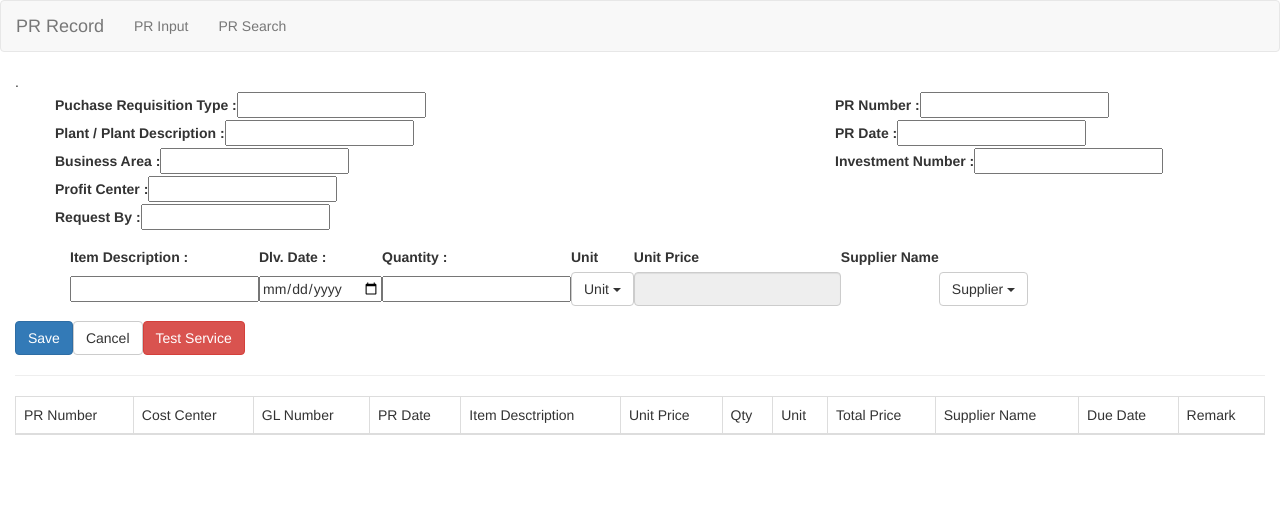
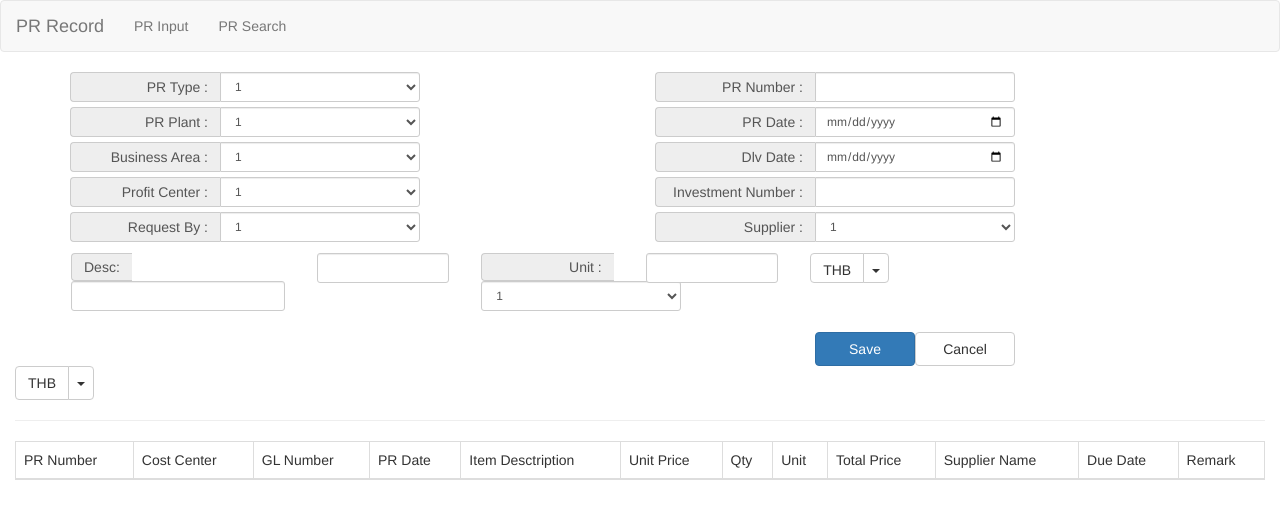
Before and after one commit to suwitsaengkaew/pr-record, an Angular app: page / in a window 1280 px wide. Shown: the top 518 px of the page. Built offline with nearby package versions, Linux system fonts and the light colour scheme.

Commit message:
20180830

```diff
--- a/src/app/prinput/prinputform/prinputform.component.html
+++ b/src/app/prinput/prinputform/prinputform.component.html
@@ -1,120 +1,178 @@
+<div class="container">
   <form>
-  .
-  <div class="container">
-
     <div class="row">
-      <div class="col-xs-8 form-group">
-        <div class="row">
-          <label for="prtype">Puchase Requisition Type : </label>
-          <input type="text">
+      <!-- left column -->
+      <div class="col-xs-6">
+        <!-- PR Type -->
+        <div class="input-group">
+          <span class="input-group-addon" style="width: 150px; text-align: right;" id="basic-prtype">PR Type :
+          </span>
+          <select class="form-control input-sm" aria-describedby="basic-prtype" id="prtype" style="width: 200px;">
+            <option>1</option>
+            <option>2</option>
+            <option>3</option>
+            <option>4</option>
+            <option>5</option>
+          </select>
         </div>
-        <div class="row">
-          <label for="plat">Plant / Plant Description : </label>
-          <input type="text">
+        <!-- Plant -->
+        <div class="input-group" style="margin-top: 5px;">
+          <span class="input-group-addon" style="width: 150px; text-align: right;" id="basic-plant">PR Plant :
+          </span>
+          <select class="form-control input-sm" aria-describedby="basic-plant" id="plant" style="width: 200px;">
+            <option>1</option>
+            <option>2</option>
+            <option>3</option>
+            <option>4</option>
+            <option>5</option>
+          </select>
         </div>
-        <div class="row">
-          <label for="businessarea">Business Area : </label>
-          <input type="text">
+        <!-- Business Area -->
+        <div class="input-group" style="margin-top: 5px;">
+          <span class="input-group-addon" style="width: 150px; text-align: right;" id="basic-buzarea">Business Area
+            : </span>
+          <select class="form-control input-sm" aria-describedby="basic-buzarea" id="buzarea" style="width: 200px;">
+            <option>1</option>
+            <option>2</option>
+            <option>3</option>
+            <option>4</option>
+            <option>5</option>
+          </select>
         </div>
-        <div class="row">
-          <label for="profitCenter">Profit Center : </label>
-          <input type="text">
+        <!-- Profit Center -->
+        <div class="input-group" style="margin-top: 5px;">
+          <span class="input-group-addon" style="width: 150px; text-align: right;" id="basic-profitcenter">Profit
+            Center : </span>
+          <select class="form-control input-sm" aria-describedby="basic-profitcenter" id="profitcenter" style="width: 200px;">
+            <option>1</option>
+            <option>2</option>
+            <option>3</option>
+            <option>4</option>
+            <option>5</option>
+          </select>
         </div>
-        <div class="row">
-          <label for="requestby">Request By : </label>
-          <input type="text" id="">
+        <!-- Request by -->
+        <div class="input-group" style="margin-top: 5px;">
+          <span class="input-group-addon" style="width: 150px; text-align: right;" id="basic-requestby">Request By
+            : </span>
+          <select class="form-control input-sm" aria-describedby="basic-requestby" id="requestby" style="width: 200px;">
+            <option>1</option>
+            <option>2</option>
+            <option>3</option>
+            <option>4</option>
+            <option>5</option>
+          </select>
         </div>
       </div>
-      <div class="col-xs-4 form-group">
-        <div class="row">
-          <label for="prnumber">PR Number : </label>
-          <input type="text" id="">
+      <!-- right column -->
+      <div class="col-xs-4">
+        <!-- PR Number -->
+        <div class="input-group">
+          <span class="input-group-addon" style="width: 200px; text-align: right;" id="basic-prnumber">PR Number :
+          </span>
+          <input id="prnumber" type="text" style="width: 200px;" class="form-control input-sm" aria-describedby="basic-prnumber">
         </div>
-        <div class="row">
-          <label for="prdate">PR Date : </label>
-          <input type="text" id="">
+        <div class="input-group" style="margin-top: 5px;">
+          <!-- PR Date -->
+          <span class="input-group-addon" style="width: 200px; text-align: right;" id="basic-prdate">PR Date : </span>
+          <input id="prdate" type="date" style="width: 200px;" class="form-control input-sm" aria-describedby="basic-prdate">
         </div>
-        <div class="row">
-          <label for="investNumver">Investment Number : </label>
-          <input type="text" id="">
+        <div class="input-group" style="margin-top: 5px;">
+          <!-- Dlv Date -->
+          <span class="input-group-addon" style="width: 200px; text-align: right;" id="basic-dlvdate">Dlv Date : </span>
+          <input class="form-control input-sm" style="width: 200px;" id="dlvdate" type="date" aria-describedby="basic-dlvdate">
+        </div>
+        <div class="input-group" style="margin-top: 5px;">
+          <!-- Investment Number -->
+          <span class="input-group-addon" style="width: 2000px; text-align: right;" id="basic-prinvnumber">Investment
+            Number : </span>
+          <input id="prinvnumber" type="text" style="width: 200px;" class="form-control input-sm" aria-describedby="basic-prinvnumber">
+        </div>
+        <div class="input-group" style="margin-top: 5px;">
+          <!-- Supplier Name -->
+          <span class="input-group-addon" style="width: 2000px; text-align: right;" id="basic-suppliername">Supplier :
+          </span>
+          <select class="form-control input-sm" aria-describedby="basic-suppliername" id="suppliername" style="width: 200px;">
+            <option>1</option>
+            <option>2</option>
+            <option>3</option>
+            <option>4</option>
+            <option>5</option>
+          </select>
         </div>
       </div>
     </div>
+    <!-- Detail Row -->
+    <div class="row" style="margin-top: 10px;">
+      <div class="col-xs-10">
         <div class="row">
-      <div class="col-xs-12 form-group">
-        <table>
-          <tr>
-            <td><label for="itemdesc">Item Description : </label></td>
-            <td><label for="dlvdate">Dlv. Date : </label></td>
-            <td><label for="quantity">Quantity : </label></td>
-            <td><label for="unit">Unit</label></td>
-            <td><label for="unitprice">Unit Price</label></td>
-            <td><label for="supname">Supplier Name</label></td>
-          <tr>
-            <td>
-
-              <input type="text" id="itemdesc" tabindex="5" #itemdescription>
-            </td>
-            <td>
-
-              <input type="date" id="dlvdate" tabindex="5" #itemdescription>
-            </td>
-            <td>
-
-              <input type="number" id="quantity" tabindex="5" #itemdescription>
-            </td>
-            <td>
-
-              <div class="dropdown">
-                <button #unitbutton class="from-control btn btn-default dropdown-toggle" type="button" id="unit" data-toggle="dropdown" aria-haspopup="true"
-                  aria-expanded="true" tabindex="8">
-                  {{ unit }}
+          <!-- Description -->
+          <div class="col-xs-3" style="margin: 1px;">
+            <span class="input-group-addon" style="width: 50px; text-align: right;" id="basic-desc">Desc:</span>
+            <input id="desc" class="form-control input-sm" type="text" aria-describedby="basic-desc">
+          </div>
+          <!-- Quantity -->
+          <div class="col-xs-2" style="margin: 1px;">
+            <input class="form-control input-sm" type="number" maxlength="3">
+          </div>
+          <!-- Unit -->
+          <div class="col-xs-2" style="margin: 1px;">
+              <span class="input-group-addon" style="width: 2000px; text-align: right;" id="basic-unit">Unit :
+                </span>
+                <select class="form-control input-sm" aria-describedby="basic-unit" id="unit" style="width: 200px;">
+                  <option>1</option>
+                  <option>2</option>
+                  <option>3</option>
+                  <option>4</option>
+                  <option>5</option>
+                </select>
+          </div>
+          <!-- Unit Price -->
+          <div class="col-xs-2" style="margin: 1px;">
+            <input class="form-control input-sm" type="number" maxlength="3">
+          </div>
+          <!-- Currency -->
+          <div class="col-xs-2" style="margin: 1px;">
+            <div class="btn-group">
+              <button type="button" class="btn btn-default input-sm">THB</button>
+              <button type="button" class="btn btn-default dropdown-toggle input-sm" data-toggle="dropdown"
+                aria-haspopup="true" aria-expanded="false">
                 <span class="caret"></span>
+                <span class="sr-only">Toggle Dropdown</span>
               </button>
-                <ul class="dropdown-menu" aria-labelledby="unit">
-                  <li>
-                    <a href="#" *ngFor="let _unit of units" (click)="unit = _unit.unit">{{ _unit.unit }}</a>
-                  </li>
+              <ul class="dropdown-menu">
+                <li><a href="#">Action</a></li>
+                <li><a href="#">Another action</a></li>
+                <li><a href="#">Something else here</a></li>
+                <li role="separator" class="divider"></li>
+                <li><a href="#">Separated link</a></li>
               </ul>
             </div>
-            </td>
-            <td>
-
-              <input disabled="true" type="number" class="form-control" id="unitprice" tabindex="9" #totalpricenumber>
-
-            </td>
-            <td>
-
-            </td>
-            <td>
-
-              <div class="dropdown">
-                <button #supplierbutton class="btn btn-default dropdown-toggle" type="button" id="supname" data-toggle="dropdown"
-                  aria-haspopup="true" aria-expanded="true" tabindex="10">{{ sup }}
-                  <span class="caret"></span>
-                </button>
-                <ul class="dropdown-menu" aria-labelledby="supname">
-                  <li>
-                    <a href="#" *ngFor="let supplier of suppliers" (click)="sup = supplier.sp">{{ supplier.sp }}</a>
-                  </li>
-                </ul>
           </div>
-            </td>
-          </tr>
-        </table>
-
-
         </div>
-
+        <div class="row" style="margin-top: 10px;">
+          <div class="col-xs-12" style=" text-align: right;">
+            <button class="btn btn-primary" style="margin-top: 10px; width: 100px;" type="submit" (click)="itemAdded()">Save</button>
+            <button class="btn btn-default" style="margin-top: 10px; width: 100px;">Cancel</button>
           </div>
-
         </div>
-
-  <div class="row">
-    <div class="col-xs-12">
-      <button class="btn btn-primary" type="submit" (click)="itemAdded()">Save</button>
-      <button class="btn btn-default">Cancel</button>
-      <button class="btn btn-danger" type="button">Test Service</button>
       </div>
     </div>
   </form>
+</div>
+<!-- Split button -->
+<div class="btn-group">
+  <button type="button" class="btn btn-default">THB</button>
+  <button type="button" class="btn btn-default dropdown-toggle" data-toggle="dropdown" aria-haspopup="true"
+    aria-expanded="false">
+    <span class="caret"></span>
+    <span class="sr-only">Toggle Dropdown</span>
+  </button>
+  <ul class="dropdown-menu">
+    <li><a href="#">Action</a></li>
+    <li><a href="#">Another action</a></li>
+    <li><a href="#">Something else here</a></li>
+    <li role="separator" class="divider"></li>
+    <li><a href="#">Separated link</a></li>
+  </ul>
+</div>
```
Lines whose indentation alone changed are shown as unchanged.
